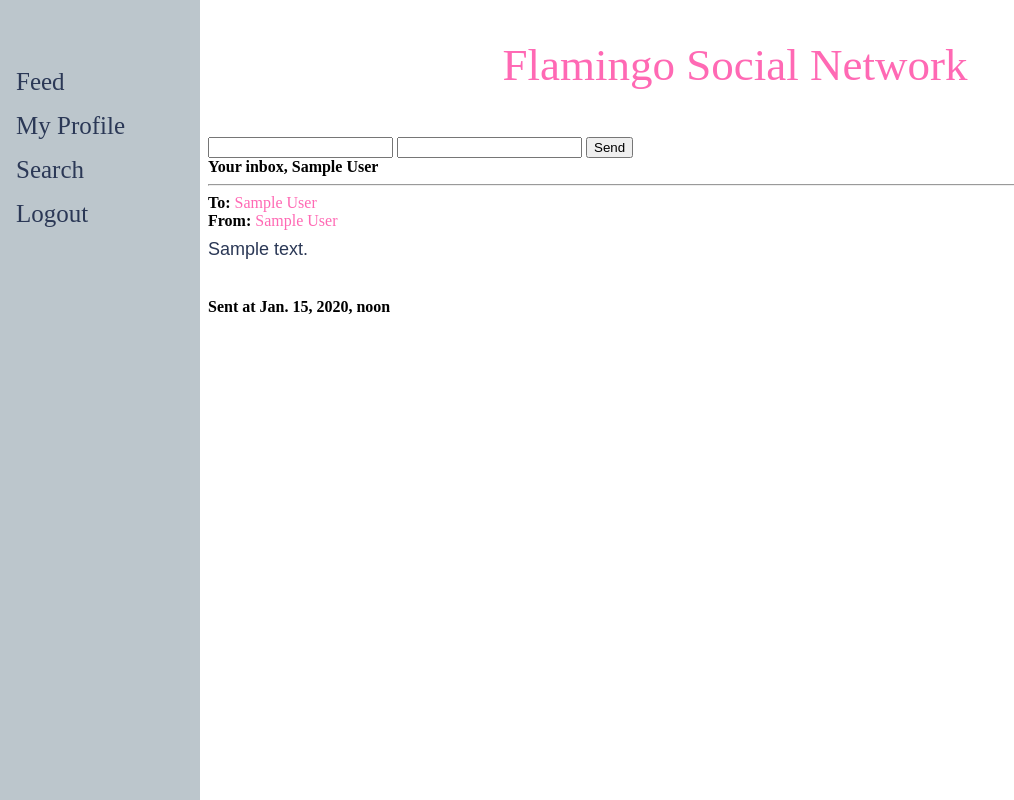
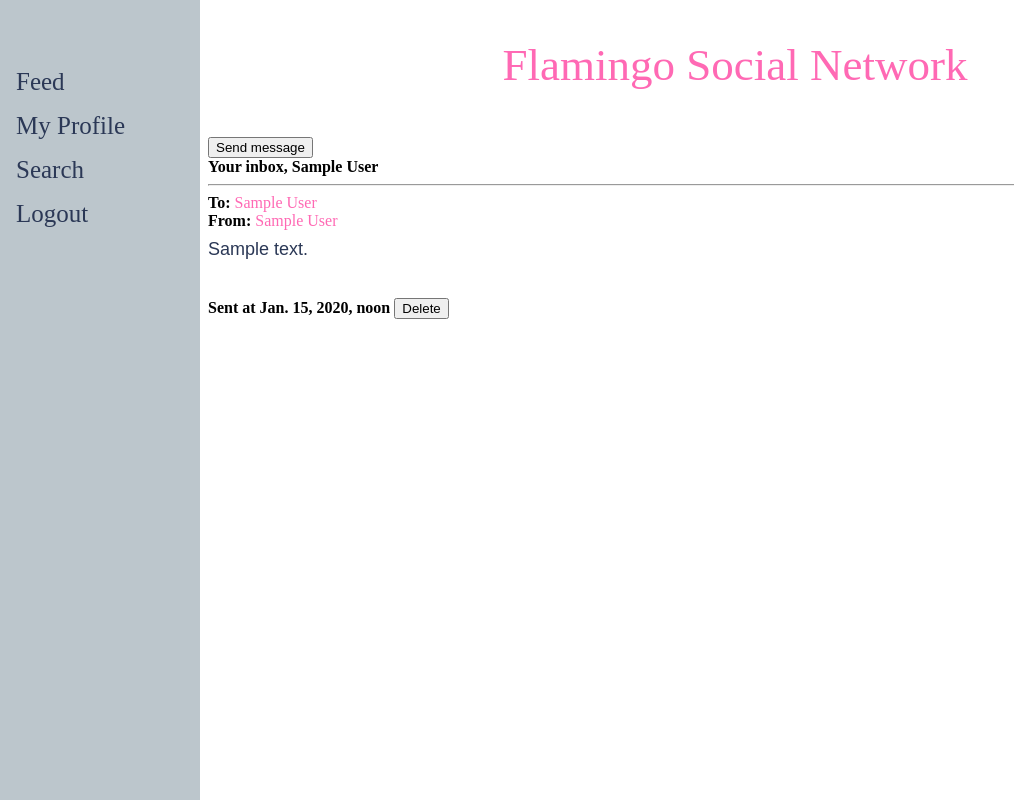
Before and after one commit to gitter-badger/project-flamingo, a Django app: page /messages/inbox/ in a window 1280 px wide. Shown: the whole page, without its empty margins (0-1014 px from the left). Run offline with Django 3.2, Linux system fonts and the light colour scheme; a user stored in the database is signed in; tables that the repository leaves empty hold one stand-in row (values such as "Sample post").

Commit message:
Add send message pop up

```diff
--- a/flamingo_proj/templates/message.html
+++ b/flamingo_proj/templates/message.html
@@ -7,4 +7,14 @@
   <p> {{ message.message_body }} </p>
   <br>
   <strong> Sent at {{ message.sent_at }}</strong>
+
+  {% if message.sender == user or message.recipient == user %}
+  <input class='delete-message-button'
+          onClick="return delete_message(this, {{ message.id }})"
+          type="button"
+          value="Delete"
+          id="delete_message_button{{ message.id }}"
+          data-message-id="{{ message.id }}" />
+  {% endif %}
+
 </div>
--- a/flamingo_proj/templates/message_form.html
+++ b/flamingo_proj/templates/message_form.html
@@ -1,5 +1,5 @@
+<div class="message-box" id="message-box">
 <form method="POST" action=""> {% csrf_token %}
-  <input type="text" name="message_body" id="message_body">
-  <input type="text" name="recipient" id="recipient">
-    <input type="button" value="Send" onClick="return submit_message(this)" />
+  <input type="button" value="Send message" onClick="return submit_message({{ object.user_id }})" />
 </form>
+</div>
```
